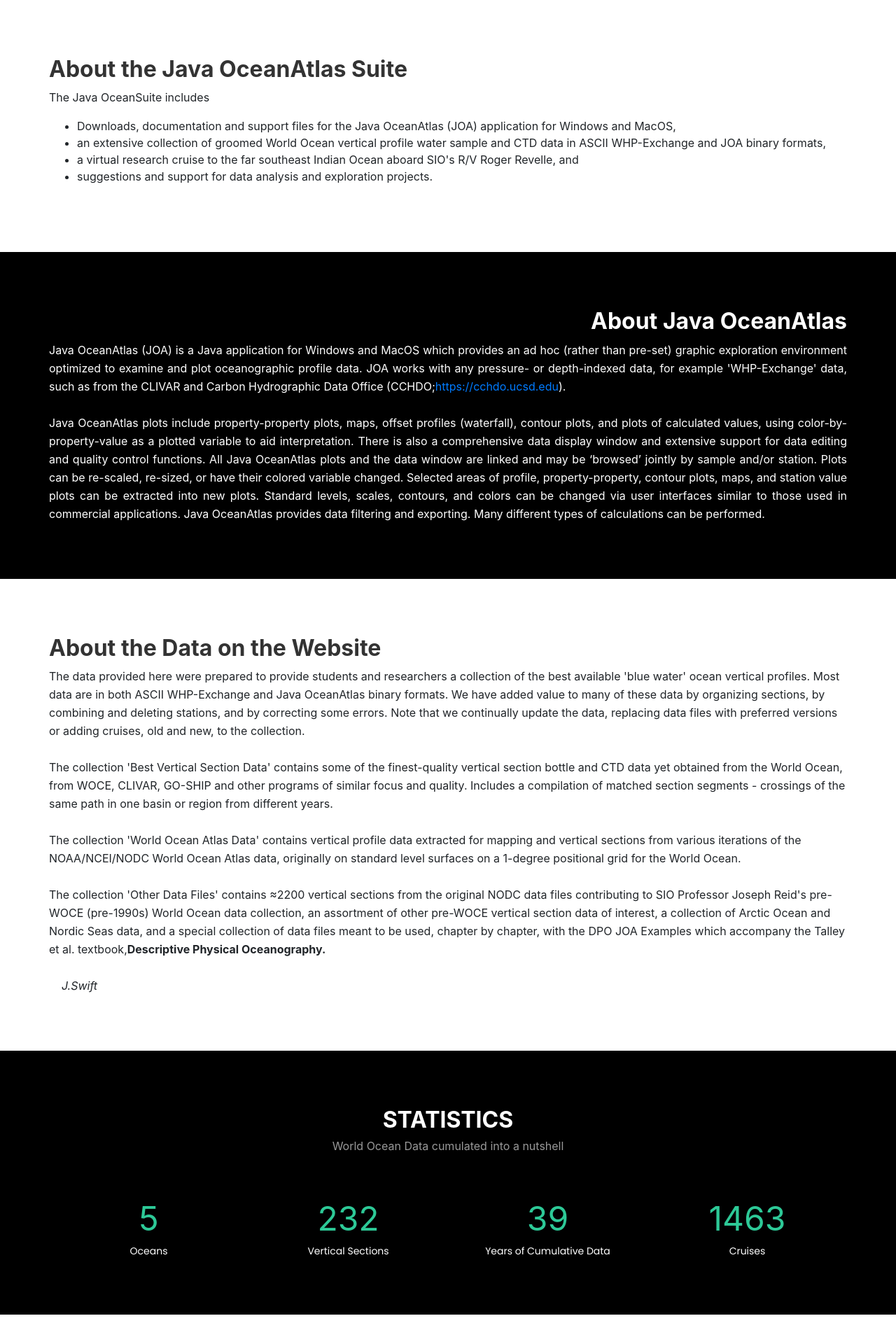
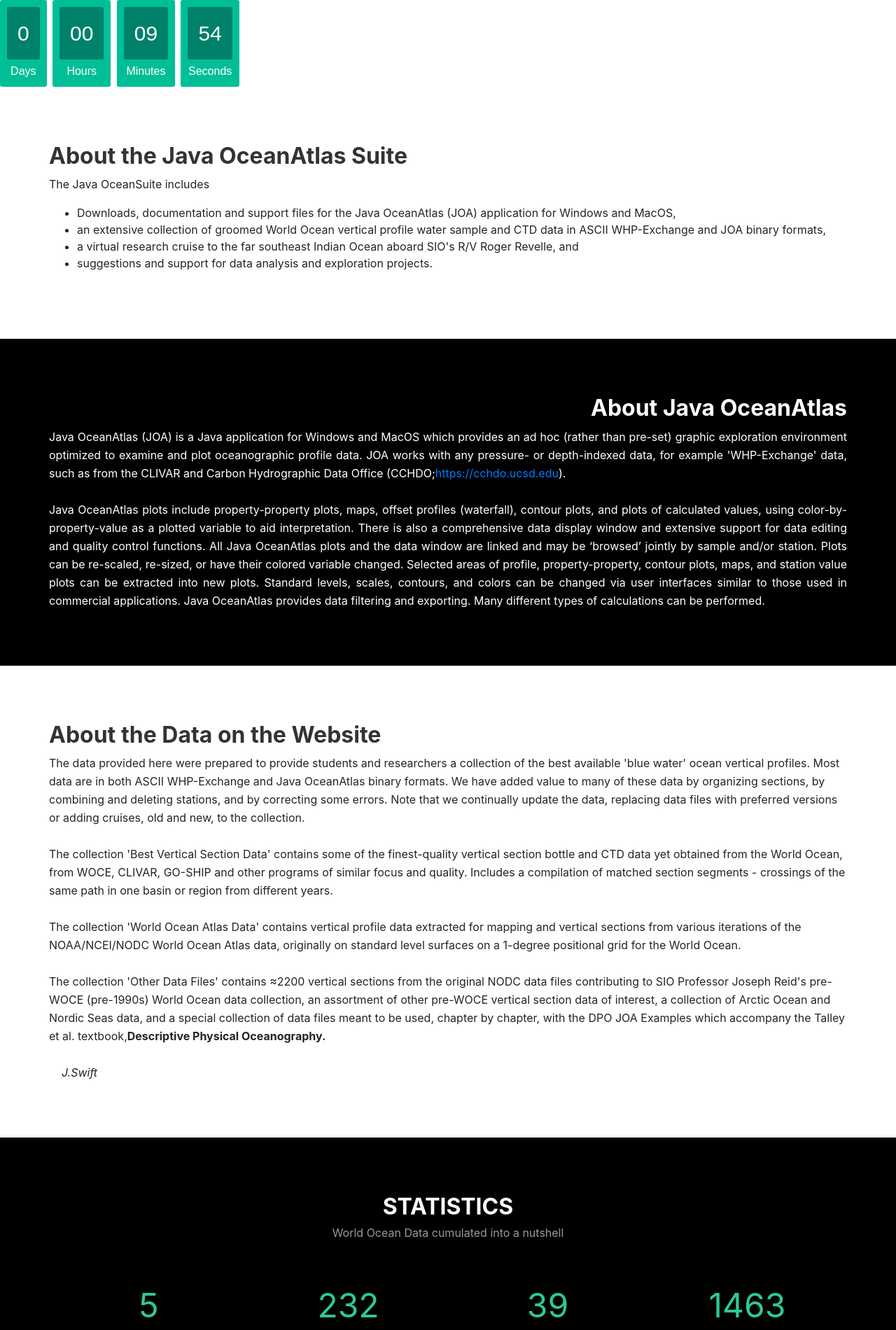
Before and after one commit to cchdo/joa.ucsd.edu, a Jekyll site: the page built from index.md, in a window 1280 px wide. Shown: the part 1032-2932 px from the top of the page at 70% size. Built offline with Jekyll 4.4.1, drawn with Linux system fonts in a browser that asks for light colours; some of the changed lines change nothing that is shown.

Commit message:
Update index.md

```diff
--- a/index.md
+++ b/index.md
@@ -29,6 +29,57 @@
 		<div style="display: inline-block;"> <a href="#call-to-action" class="btn-get-started1">Archives</a> <a href="#facts" class="btn-get-started1">Statistics</a> <a href="#contact" class="btn-get-started1">Contact</a> </div>
 	</div>
 </section>
+
+<style>
+#clockdiv{
+	font-family: sans-serif;
+	color: #fff;
+	display: inline-block;
+	font-weight: 100;
+	text-align: center;
+	font-size: 30px;
+}
+
+#clockdiv > div{
+	padding: 10px;
+	border-radius: 3px;
+	background: #00BF96;
+	display: inline-block;
+}
+
+#clockdiv div > span{
+	padding: 15px;
+	border-radius: 3px;
+	background: #00816A;
+	display: inline-block;
+}
+
+.smalltext{
+	padding-top: 5px;
+	font-size: 16px;
+}
+</style>
+
+
+<div id="clockdiv">
+  <div>
+    <span class="days"></span>
+    <div class="smalltext">Days</div>
+  </div>
+  <div>
+    <span class="hours"></span>
+    <div class="smalltext">Hours</div>
+  </div>
+  <div>
+    <span class="minutes"></span>
+    <div class="smalltext">Minutes</div>
+  </div>
+  <div>
+    <span class="seconds"></span>
+    <div class="smalltext">Seconds</div>
+  </div>
+</div>
+
 <main id="main">
 	<section id="about">
 		<div class="container">
@@ -182,3 +233,65 @@
 	</div>
 </footer>
 <a href="#" class="back-to-top"><i class="fa fa-chevron-up"></i></a>
+
+<script>
+	function getTimeRemaining(endtime) {
+        const total = Date.parse(endtime) - Date.parse(new Date());
+        const seconds = Math.floor((total / 1000) % 60);
+        const minutes = Math.floor((total / 1000 / 60) % 60);
+        const hours = Math.floor((total / (1000 * 60 * 60)) % 24);
+        const days = Math.floor(total / (1000 * 60 * 60 * 24));
+
+        return {
+            total,
+            days,
+            hours,
+            minutes,
+            seconds
+        };
+    }
+
+    function initializeClock(id, endtime) {
+    const clock = document.getElementById(id);
+    const daysSpan = clock.querySelector('.days');
+    const hoursSpan = clock.querySelector('.hours');
+    const minutesSpan = clock.querySelector('.minutes');
+    const secondsSpan = clock.querySelector('.seconds');
+
+    function updateClock() {
+        const t = getTimeRemaining(endtime);
+
+        daysSpan.innerHTML = t.days;
+        hoursSpan.innerHTML = ('0' + t.hours).slice(-2);
+        minutesSpan.innerHTML = ('0' + t.minutes).slice(-2);
+        secondsSpan.innerHTML = ('0' + t.seconds).slice(-2);
+
+        if (t.total <= 0) {
+            clearInterval(timeinterval);
+        }
+    }
+
+    updateClock();
+    const timeinterval = setInterval(updateClock, 1000);
+	}
+
+  let deadline;
+
+// if there's a cookie with the name myClock, use that value as the deadline
+if(document.cookie && document.cookie.match('myClock')){
+  // get deadline value from cookie
+  deadline = document.cookie.match(/(^|;)myClock=([^;]+)/)[2];
+} else {
+  // otherwise, set a deadline 10 minutes from now and
+  // save it in a cookie with that name
+
+  // create deadline 10 minutes from now
+  const timeInMinutes = 10;
+  const currentTime = Date.parse(new Date());
+  deadline = new Date(currentTime + timeInMinutes*60*1000);
+
+  // store deadline in cookie for future reference
+  document.cookie = 'myClock=' + deadline + '; path=/; domain=.yourdomain.com';
+}
+  initializeClock('clockdiv', deadline);
+</script>
```
